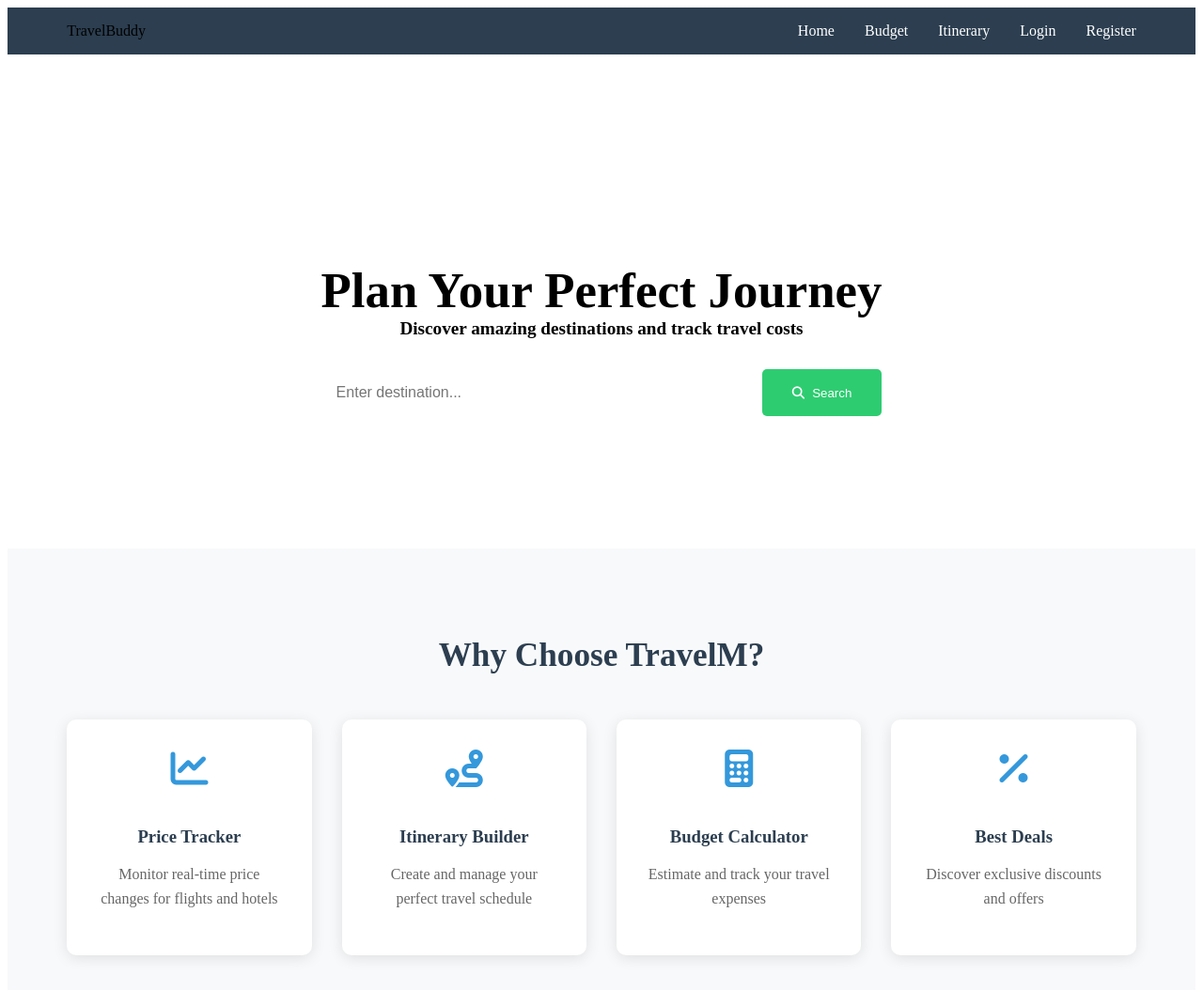
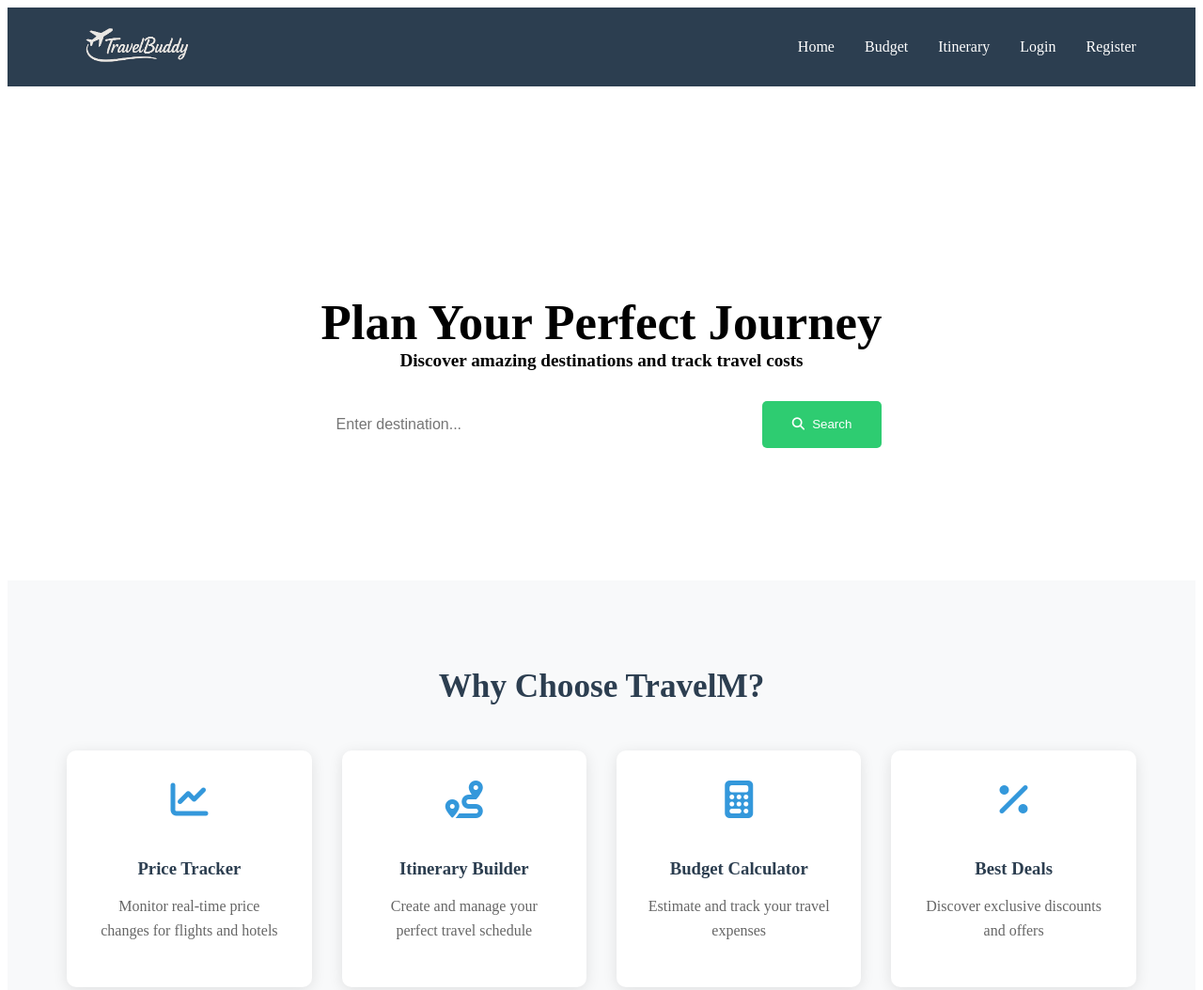
Before and after one commit to SamyaNagpal/Travel-Planner, a website: page public/home.html in a window 1280 px wide. Shown: the top 1054 px of the page at 94% size. Drawn offline with Linux system fonts and the light colour scheme.

Commit message:
updated main.css

```diff
--- a/public/home.html
+++ b/public/home.html
@@ -10,9 +10,13 @@
 </head>
 <body>
     <nav class="navbar">
-        <div class="logo">TravelBuddy</div>
+        <div class="logo">
+            <a href="home.html">
+                <img src="assets/images/logo.png" alt="TravelBuddy Logo" class="navbar-logo">
+            </a>
+        </div>
         <div class="nav-links">
-            <a href="index.html" class="active">Home</a>
+            <a href="home.html" class="active">Home</a>
             <a href="budget.html">Budget</a>
             <a href="itinerary.html">Itinerary</a>
             <a href="auth/login.html" class="nav-button login-btn">Login</a>
@@ -46,14 +50,14 @@
             <!-- Itinerary Builder Card -->
             <div class="feature-card">
                 <i class="fas fa-route"></i>
-                <h3>Itinerary Builder</h3>
+                <a href="itinerary.html"><h3>Itinerary Builder</h3></a>
                 <p>Create and manage your perfect travel schedule</p>
             </div>
 
             <!-- Budget Calculator Card -->
             <div class="feature-card">
                 <i class="fas fa-calculator"></i>
-                <h3>Budget Calculator</h3>
+                <a href="budget.html"><h3>Budget Calculator</h3></a>
                 <p>Estimate and track your travel expenses</p>
             </div>
 
--- a/public/styles/main.css
+++ b/public/styles/main.css
@@ -7,9 +7,15 @@
   background: #2c3e50; /* Dark blue */
 }
 
-.logo img {
-  height: 40px; /* Adjust based on your logo */
+.logo img,
+.navbar-logo {
+  width: 150px;                 /* You can adjust this value as needed */
+  height: auto;
+  object-fit: contain;
+  filter: drop-shadow(0 1px 2px rgba(0,0,0,0.2));
+  mix-blend-mode: lighten;
 }
+
 
 .nav-links {
   display: flex;
@@ -136,6 +142,10 @@
   font-size: 2.5rem;
   color: #3498db;
   margin-bottom: 1.5rem;
+}
+
+.feature-card a {
+  text-decoration: none;
 }
 
 .feature-card h3 {
```
Also changed, not shown: public/budget.html (+8 -1 lines), public/itinerary.html (+5 -1 lines), public/assets/images/logo.jpeg (deleted), public/assets/images/logo.png (added).
